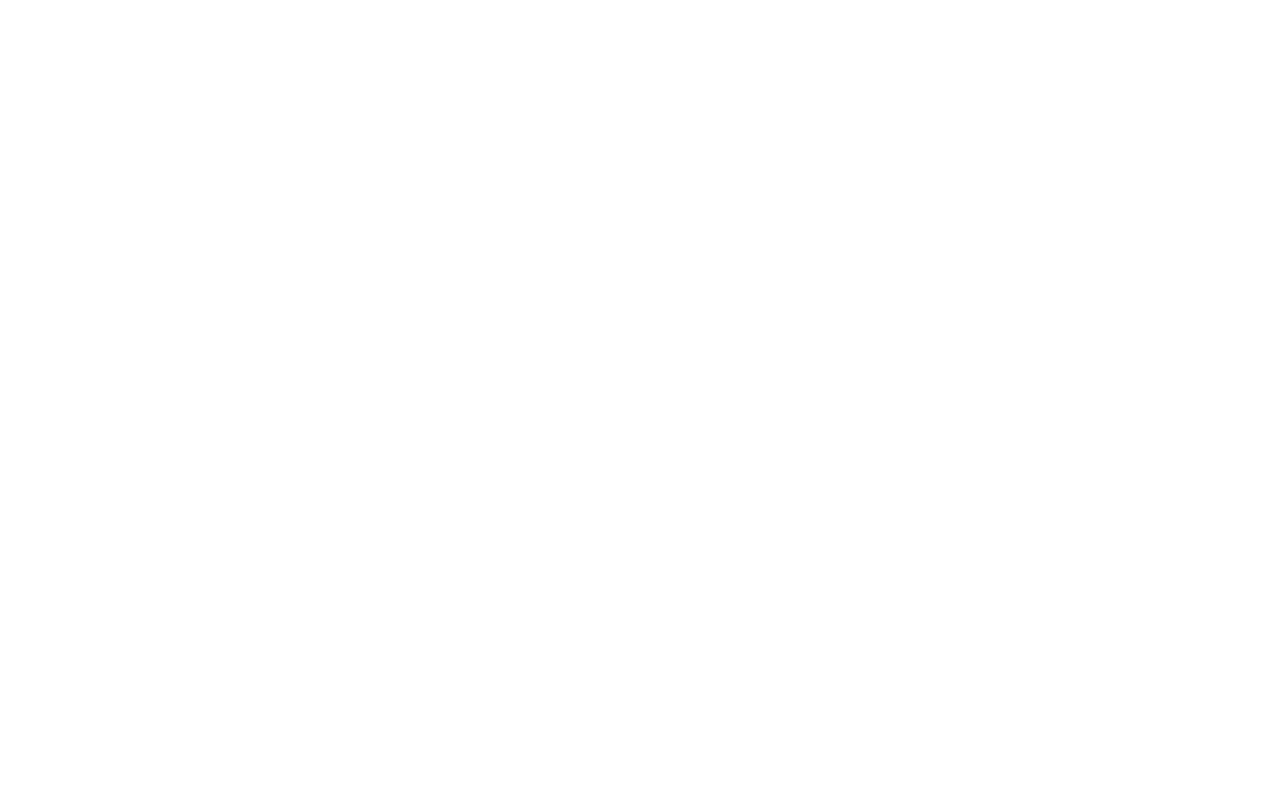
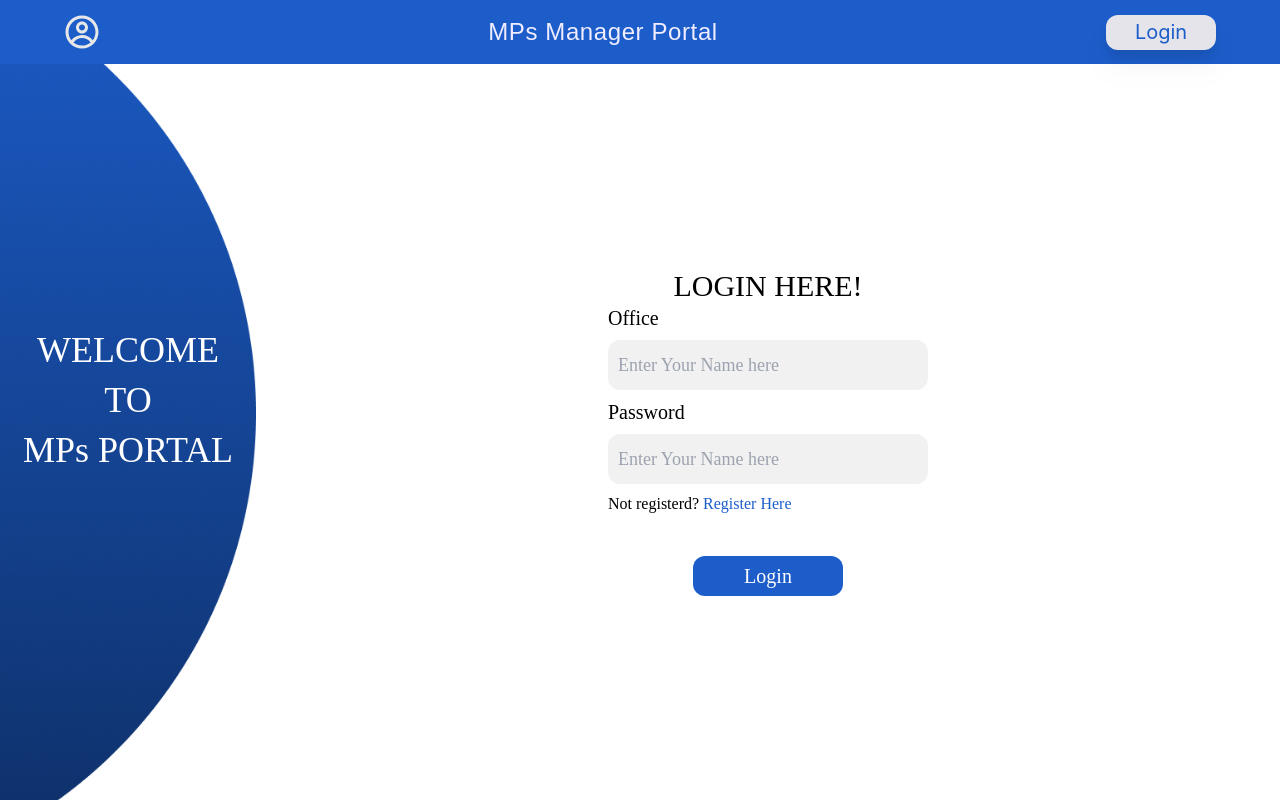
Before and after one commit to tensorsiitm/mp-portal-frontend, a React (Create React App) app: page /login in a window 1280 px wide. Before the commit this address had no page. Built offline with nearby package versions, Linux system fonts and the light colour scheme; no server answers.

Commit message:
implemented login and register

```diff
--- a/src/App.js
+++ b/src/App.js
@@ -1,4 +1,4 @@
-import React from 'react';
+import React, { useEffect } from 'react';
 import { BrowserRouter as Router, Routes, Route } from 'react-router-dom';
 
 import './App.css';
@@ -12,14 +12,29 @@
 import ViewP from './pages/View/viewpmnrf'
 import ViewC from './pages/View/viewcmnrf'
 import Login from './pages/Login/login'
+import { useGetMeQuery } from './generated/graphql.tsx';
 
 function App() {
+  const office = sessionStorage.getItem('office_code')
+
+  const { data } = useGetMeQuery({
+    skip: !!office
+  })
+
+  useEffect(() => {
+    console.log('here', data, office)
+    if(data) {
+      sessionStorage.setItem('office_code', data.getMe.office)
+      window.location.reload();
+    }
+  }, [data]);
+
   return (
     <Router>
       <Routes>
-        <Route path='/' element={<Login/>}/>
-        {/* <Route path="/" element={<Home />} /> */}
-        {sessionStorage.getItem('logged') &&
+        <Route path="/" element={<Home />} />
+        <Route path='/login' element={<Login/>}/>
+        {office &&
         <>
           <Route path="/cmnrf" element={<Cmnrf />} />
           <Route path="/cmnrfapply" element={<CMNRFApply />} />
--- a/src/apolloclient.js
+++ b/src/apolloclient.js
@@ -1,8 +1,8 @@
 import { ApolloClient, InMemoryCache } from "@apollo/client";
 
 const client = new ApolloClient({
-  uri:  "https://mpportalserver.tensors.in",
-  // uri:  "http://localhost:4000/graphql",
+  // uri:  "https://mpportalserver.tensors.in",
+  uri:  "http://localhost:4000/graphql",
 
   cache: new InMemoryCache(),
   credentials: "include",
--- a/src/components/navbar/navbar.jsx
+++ b/src/components/navbar/navbar.jsx
@@ -1,20 +1,15 @@
 import React from 'react'
 import { CgProfile } from "react-icons/cg";
-import { useLoginUserMutation } from '../../generated/graphql.tsx';
+import { useNavigate } from 'react-router-dom';
 const Navbar = () => {
+  const  navigate = useNavigate()
 
-  const [loginUserMutation ] = useLoginUserMutation()
+  const office = sessionStorage.getItem('office_code')
 
-  const handleClick = async () => {
-    const password = prompt('password')
-
-    try {
-      const val = await loginUserMutation({variables: {password}})
-      sessionStorage.setItem('logged', val.data.loginUser ?? false)
-      window.location.reload()
-    } catch (err) {
-      alert('Wrong Password')
-    }
+  const logout = () => {
+    if(!window.confirm('Are you sure you want to logout')) return
+    sessionStorage.removeItem('office_code')
+    navigate('/login')
   }
 
   return (
@@ -26,8 +21,10 @@
         <h1 className='text-2xl font-400 text-[#EFEDFF] tracking-wide text-center font-redHat'>MPs Manager Portal</h1>
       </div>
       <div>
-        {sessionStorage.getItem('logged') ? null :
-        <button onClick={handleClick} className='w-[110px] h-[35px] rounded-xl bg-[#e4e4ea] text-xl text-[#1c5dca] drop-shadow-xl '>Login</button>
+        {office ?
+        <button onClick={logout} className='w-[110px] h-[35px] rounded-xl bg-[#e4e4ea] text-xl text-[#1c5dca] drop-shadow-xl '>{office}</button>
+         :
+        <button onClick={() => navigate('/login')} className='w-[110px] h-[35px] rounded-xl bg-[#e4e4ea] text-xl text-[#1c5dca] drop-shadow-xl '>Login</button>
         }
       </div>
     </div>
--- a/src/generated/graphql.tsx
+++ b/src/generated/graphql.tsx
@@ -21,6 +21,7 @@
   __typename?: 'Application';
   aadhaar: Scalars['String']['output'];
   address: Scalars['String']['output'];
+  appId: Scalars['String']['output'];
   expectedExpenditure: Scalars['Float']['output'];
   healthIssue: Scalars['String']['output'];
   hospital: Scalars['String']['output'];
@@ -28,6 +29,8 @@
   name: Scalars['String']['output'];
   phone: Scalars['String']['output'];
   tag: Tagtype;
+  user: User;
+  year: Scalars['Float']['output'];
 };
 
 export type CreateApplicationInput = {
@@ -44,7 +47,9 @@
 export type Mutation = {
   __typename?: 'Mutation';
   createApplication: Application;
-  loginUser: Scalars['Boolean']['output'];
+  createUser: User;
+  deleteUser: Scalars['Boolean']['output'];
+  loginUser: User;
 };
 
 
@@ -53,7 +58,19 @@
 };
 
 
+export type MutationCreateUserArgs = {
+  office: Scalars['String']['input'];
+  password: Scalars['String']['input'];
+};
+
+
+export type MutationDeleteUserArgs = {
+  id: Scalars['String']['input'];
+};
+
+
 export type MutationLoginUserArgs = {
+  office: Scalars['String']['input'];
   password: Scalars['String']['input'];
 };
 
@@ -61,13 +78,16 @@
   __typename?: 'Query';
   getApplications: Array<Application>;
   getCMNRFApplications: Array<Application>;
+  getMe: User;
   getPMNRFApplications: Array<Application>;
   getUsers: Array<User>;
 };
 
 export type User = {
   __typename?: 'User';
+  applications: Array<Application>;
   id: Scalars['ID']['output'];
+  office: Scalars['String']['output'];
 };
 
 /** The basic directions of the application */
@@ -83,12 +103,21 @@
 
 export type CreateApplicationMutation = { __typename?: 'Mutation', createApplication: { __typename?: 'Application', id: string } };
 
-export type LoginUserMutationVariables = Exact<{
+export type CreateUserMutationVariables = Exact<{
   password: Scalars['String']['input'];
+  office: Scalars['String']['input'];
 }>;
 
 
-export type LoginUserMutation = { __typename?: 'Mutation', loginUser: boolean };
+export type CreateUserMutation = { __typename?: 'Mutation', createUser: { __typename?: 'User', office: string } };
+
+export type LoginUserMutationVariables = Exact<{
+  password: Scalars['String']['input'];
+  office: Scalars['String']['input'];
+}>;
+
+
+export type LoginUserMutation = { __typename?: 'Mutation', loginUser: { __typename?: 'User', office: string } };
 
 export type GetPmnrfApplicationsQueryVariables = Exact<{ [key: string]: never; }>;
 
@@ -99,6 +128,11 @@
 
 
 export type GetCmnrfApplicationsQuery = { __typename?: 'Query', getCMNRFApplications: Array<{ __typename?: 'Application', aadhaar: string, address: string, expectedExpenditure: number, healthIssue: string, hospital: string, id: string, name: string, phone: string, tag: Tagtype }> };
+
+export type GetMeQueryVariables = Exact<{ [key: string]: never; }>;
+
+
+export type GetMeQuery = { __typename?: 'Query', getMe: { __typename?: 'User', office: string } };
 
 
 export const CreateApplicationDocument = gql`
@@ -134,9 +168,45 @@
 export type CreateApplicationMutationHookResult = ReturnType<typeof useCreateApplicationMutation>;
 export type CreateApplicationMutationResult = Apollo.MutationResult<CreateApplicationMutation>;
 export type CreateApplicationMutationOptions = Apollo.BaseMutationOptions<CreateApplicationMutation, CreateApplicationMutationVariables>;
+export const CreateUserDocument = gql`
+    mutation CreateUser($password: String!, $office: String!) {
+  createUser(password: $password, office: $office) {
+    office
+  }
+}
+    `;
+export type CreateUserMutationFn = Apollo.MutationFunction<CreateUserMutation, CreateUserMutationVariables>;
+
+/**
+ * __useCreateUserMutation__
+ *
+ * To run a mutation, you first call `useCreateUserMutation` within a React component and pass it any options that fit your needs.
+ * When your component renders, `useCreateUserMutation` returns a tuple that includes:
+ * - A mutate function that you can call at any time to execute the mutation
+ * - An object with fields that represent the current status of the mutation's execution
+ *
+ * @param baseOptions options that will be passed into the mutation, supported options are listed on: https://www.apollographql.com/docs/react/api/react-hooks/#options-2;
+ *
+ * @example
+ * const [createUserMutation, { data, loading, error }] = useCreateUserMutation({
+ *   variables: {
+ *      password: // value for 'password'
+ *      office: // value for 'office'
+ *   },
+ * });
+ */
+export function useCreateUserMutation(baseOptions?: Apollo.MutationHookOptions<CreateUserMutation, CreateUserMutationVariables>) {
+        const options = {...defaultOptions, ...baseOptions}
+        return Apollo.useMutation<CreateUserMutation, CreateUserMutationVariables>(CreateUserDocument, options);
+      }
+export type CreateUserMutationHookResult = ReturnType<typeof useCreateUserMutation>;
+export type CreateUserMutationResult = Apollo.MutationResult<CreateUserMutation>;
+export type CreateUserMutationOptions = Apollo.BaseMutationOptions<CreateUserMutation, CreateUserMutationVariables>;
 export const LoginUserDocument = gql`
-    mutation LoginUser($password: String!) {
-  loginUser(password: $password)
+    mutation LoginUser($password: String!, $office: String!) {
+  loginUser(password: $password, office: $office) {
+    office
+  }
 }
     `;
 export type LoginUserMutationFn = Apollo.MutationFunction<LoginUserMutation, LoginUserMutationVariables>;
@@ -155,6 +225,7 @@
  * const [loginUserMutation, { data, loading, error }] = useLoginUserMutation({
  *   variables: {
  *      password: // value for 'password'
+ *      office: // value for 'office'
  *   },
  * });
  */
@@ -258,3 +329,42 @@
 export type GetCmnrfApplicationsLazyQueryHookResult = ReturnType<typeof useGetCmnrfApplicationsLazyQuery>;
 export type GetCmnrfApplicationsSuspenseQueryHookResult = ReturnType<typeof useGetCmnrfApplicationsSuspenseQuery>;
 export type GetCmnrfApplicationsQueryResult = Apollo.QueryResult<GetCmnrfApplicationsQuery, GetCmnrfApplicationsQueryVariables>;
+export const GetMeDocument = gql`
+    query GetMe {
+  getMe {
+    office
+  }
+}
+    `;
+
+/**
+ * __useGetMeQuery__
+ *
+ * To run a query within a React component, call `useGetMeQuery` and pass it any options that fit your needs.
+ * When your component renders, `useGetMeQuery` returns an object from Apollo Client that contains loading, error, and data properties
+ * you can use to render your UI.
+ *
+ * @param baseOptions options that will be passed into the query, supported options are listed on: https://www.apollographql.com/docs/react/api/react-hooks/#options;
+ *
+ * @example
+ * const { data, loading, error } = useGetMeQuery({
+ *   variables: {
+ *   },
+ * });
+ */
+export function useGetMeQuery(baseOptions?: Apollo.QueryHookOptions<GetMeQuery, GetMeQueryVariables>) {
+        const options = {...defaultOptions, ...baseOptions}
+        return Apollo.useQuery<GetMeQuery, GetMeQueryVariables>(GetMeDocument, options);
+      }
+export function useGetMeLazyQuery(baseOptions?: Apollo.LazyQueryHookOptions<GetMeQuery, GetMeQueryVariables>) {
+          const options = {...defaultOptions, ...baseOptions}
+          return Apollo.useLazyQuery<GetMeQuery, GetMeQueryVariables>(GetMeDocument, options);
+        }
+export function useGetMeSuspenseQuery(baseOptions?: Apollo.SkipToken | Apollo.SuspenseQueryHookOptions<GetMeQuery, GetMeQueryVariables>) {
+          const options = baseOptions === Apollo.skipToken ? baseOptions : {...defaultOptions, ...baseOptions}
+          return Apollo.useSuspenseQuery<GetMeQuery, GetMeQueryVariables>(GetMeDocument, options);
+        }
+export type GetMeQueryHookResult = ReturnType<typeof useGetMeQuery>;
+export type GetMeLazyQueryHookResult = ReturnType<typeof useGetMeLazyQuery>;
+export type GetMeSuspenseQueryHookResult = ReturnType<typeof useGetMeSuspenseQuery>;
+export type GetMeQueryResult = Apollo.QueryResult<GetMeQuery, GetMeQueryVariables>;
--- a/src/graphql/queries.graphql
+++ b/src/graphql/queries.graphql
@@ -24,3 +24,9 @@
     tag
   }
 }
+
+query GetMe {
+  getMe {
+    office
+  }
+}
--- a/src/pages/Home/home.jsx
+++ b/src/pages/Home/home.jsx
@@ -41,7 +41,7 @@
             <p className='text-2xl font-medium mt-[5px]'>Idukki, Member of Parliament</p>
           </div>
 
-          {sessionStorage.getItem('logged') ?
+          {sessionStorage.getItem('office_code') ?
 
           <div className='flex flex-row justify-center items-center gap-[4vw]'>
             <div
--- a/src/pages/Login/login.jsx
+++ b/src/pages/Login/login.jsx
@@ -1,16 +1,57 @@
-import React, { useState } from 'react'
+import React, { useReducer, useState } from 'react'
 import Navbar from '../../components/navbar/navbar'
 import Ell from '../../assets/images/ellipse.jpg'
 // import Ell from '../../assets/images/ellipse.jpg'
 import { motion } from "framer-motion";
+import { useCreateUserMutation, useLoginUserMutation } from '../../generated/graphql.tsx';
+import { useNavigate } from 'react-router-dom';
 const Login = () => {
-    const [head, setHead] = useState(false);
-    const [login, setLogin] = useState(false);
-    const nextclick=()=>{
-        setHead(true)
+    const navigate = useNavigate()
+
+    const [office, setOffice] = useState('')
+    const [password, setPassword] = useState('')
+
+
+    const [login, toggleLogin] = useReducer((state) => {
+      setOffice('')
+      setPassword('')
+      return !state
+    }, true);
+
+    const [createUserMutation] = useCreateUserMutation()
+    const [loginUserMutation] = useLoginUserMutation()
+
+
+    const handleRegister = async (e) => {
+      e.preventDefault();
+      try {
+        const res = await createUserMutation({
+          variables: {
+            office,
+            password
+          }
+        })
+        sessionStorage.setItem('office_code',res.data.createUser.office)
+        navigate('/')
+      } catch(err) {
+        console.log(err)
+      }
     }
-    const loginclick=()=>{
-        setLogin(true)
+
+    const handleLogin = async (e) => {
+      e.preventDefault();
+      try {
+        const res = await loginUserMutation({
+          variables: {
+            office,
+            password
+          }
+        })
+        sessionStorage.setItem('office_code', res.data.loginUser.office)
+        navigate('/')
+      } catch(err) {
+        console.log(err)
+      }
     }
   return (
     <motion.div>
@@ -30,90 +71,44 @@
 
         <motion.div className='flex flex-col justify-center items-center align-middle w-[80vw] gap-[0vh] pt-[8vh]'>
 
-
-
-{head ? <>
-
-
 {login?<>
 
-    <motion.div className='flex flex-col justify-center items-center'>
+    <motion.form onSubmit={handleLogin} className='flex flex-col justify-center items-center'>
      <p className='text-3xl '>LOGIN HERE!</p>
           <motion.div className='flex flex-col justify-center items-start gap-[1vh]'>
 
-                <label className='font-light text-black text-xl'>Office: <br/></label>
-                <input type='text' placeholder='Enter Your Name here' className='w-[25vw] h-[50px] rounded-xl border-1 bg-[#0000000e] text-lg px-[10px]' />
-                <label className='font-light text-black text-xl'>Password: <br/></label>
-                <input type='text' placeholder='Enter Your Name here' className='w-[25vw] h-[50px] rounded-xl border-1 bg-[#0000000e] text-lg px-[10px]' />
-               <p>Not registerd? <span onClick={loginclick} className='cursor-pointer text-[#1c5dca]'>Register Here</span></p>
+                <label className='font-light text-black text-xl'>Office <br/></label>
+                <input value={office} onChange={(e) => setOffice(e.target.value)} required type='text' placeholder='Enter Your Name here' className='w-[25vw] h-[50px] rounded-xl border-1 bg-[#0000000e] text-lg px-[10px]' />
+                <label className='font-light text-black text-xl'>Password <br/></label>
+                <input value={password} onChange={(e) => setPassword(e.target.value)} required type='password' placeholder='Enter Your Name here' className='w-[25vw] h-[50px] rounded-xl border-1 bg-[#0000000e] text-lg px-[10px]' />
+               <p>Not registerd? <span onClick={toggleLogin} className='cursor-pointer text-[#1c5dca]'>Register Here</span></p>
 
                 </motion.div>
 
 
-                <button className='mt-[5vh] w-[150px] h-[40px] rounded-xl bg-[#1c5dca] text-xl text-white'>Login</button>
-          </motion.div>
+                <button type='submit' className='mt-[5vh] w-[150px] h-[40px] rounded-xl bg-[#1c5dca] text-xl text-white'>Login</button>
+          </motion.form>
 
 </>:<>
 
-    <motion.div className='flex flex-col justify-center items-center'>
+    <motion.form onSubmit={handleRegister} className='flex flex-col justify-center items-center'>
      <p className='text-3xl '>REGISTER HERE!</p>
           <motion.div className='flex flex-col justify-center items-start gap-[1vh]'>
-                   <label className='font-light text-black text-xl'>Name: <br/></label>
+                   {/* <label className='font-light text-black text-xl'>Name: <br/></label>
                 <input type='text' placeholder='Enter Your Name here' className='w-[25vw] h-[50px] rounded-xl border-1 bg-[#0000000e] text-lg px-[10px]' />
                 <label className='font-light text-black text-xl'>Email: <br/></label>
-                <input type='text' placeholder='Enter Your Name here' className='w-[25vw] h-[50px] rounded-xl border-1 bg-[#0000000e] text-lg px-[10px]' />
-                <label className='font-light text-black text-xl'>Office: <br/></label>
-                <input type='text' placeholder='Enter Your Name here' className='w-[25vw] h-[50px] rounded-xl border-1 bg-[#0000000e] text-lg px-[10px]' />
-                <label className='font-light text-black text-xl'>Password: <br/></label>
-                <input type='text' placeholder='Enter Your Name here' className='w-[25vw] h-[50px] rounded-xl border-1 bg-[#0000000e] text-lg px-[10px]' />
-               <p>Already Regisered? <span onClick={loginclick} className='cursor-pointer text-[#1c5dca]'>Login Here</span></p>
+                <input type='text' placeholder='Enter Your Name here' className='w-[25vw] h-[50px] rounded-xl border-1 bg-[#0000000e] text-lg px-[10px]' /> */}
+                <label className='font-light text-black text-xl'>Office <br/></label>
+                <input value={office} onChange={(e) => setOffice(e.target.value)} required type='text' placeholder='Enter Your Name here' className='w-[25vw] h-[50px] rounded-xl border-1 bg-[#0000000e] text-lg px-[10px]' />
+                <label className='font-light text-black text-xl'>Password <br/></label>
+                <input value={password} onChange={(e) => setPassword(e.target.value)} required type='password' placeholder='Enter Your Name here' className='w-[25vw] h-[50px] rounded-xl border-1 bg-[#0000000e] text-lg px-[10px]' />
+               <p>Already Regisered? <span onClick={toggleLogin} className='cursor-pointer text-[#1c5dca]'>Login Here</span></p>
 
                 </motion.div>
 
 
-                <button className='mt-[5vh] w-[150px] h-[40px] rounded-xl bg-[#1c5dca] text-xl text-white'>Regiser</button>
-          </motion.div></>}
-
-
-
-</>:<>
-
-<motion.div className='flex flex-col justify-center items-center text-center mb-[5vh]'>
-            <motion.h1 initial={{ x: 200, opacity: 0 }}
-      animate={{ x: 0, opacity: 1 }}
-      transition={{
-        type: "spring",
-        stiffness: 100,
-        damping: 10,
-      }}  className='text-4xl font-bold'>Adv. Dean Kuriakose</motion.h1>
-            <motion.p initial={{ x: 10, opacity: 0 }}
-      animate={{ x: 0, opacity: 1 }}
-      transition={{
-        type: "spring",
-        stiffness: 100,
-        damping: 10,
-      }}
-       className='text-2xl font-medium mt-[5px]'>Idukki, Member of Parliament</motion.p>
-            <motion.p
-            initial={{ x: -10, opacity: 0 }}
-            animate={{ x: 0, opacity: 1 }}
-            transition={{
-              type: "spring",
-              stiffness: 100,
-              damping: 10,
-            }}className='mt-[2vh]'>Welcome to MP Portal Have a nice day..!</motion.p>
-
-            <motion.button   initial={{ x: -200, opacity: 0 }}
-      animate={{ x: 0, opacity: 1 }}
-      transition={{
-        type: "spring",
-        stiffness: 100,
-        damping: 10,
-      }}  onClick={nextclick} className='mt-[5vh] w-[100px] h-[40px] rounded-xl bg-[#1c5dca] text-xl text-white'>Next</motion.button >
-            </motion.div>
-
-</>}
-
+                <button type='submit' className='mt-[5vh] w-[150px] h-[40px] rounded-xl bg-[#1c5dca] text-xl text-white'>Regiser</button>
+          </motion.form></>}
           </motion.div>
 
           </motion.div>
```
Also changed, not shown: src/graphql/mutations.graphql (+10 -2 lines).
